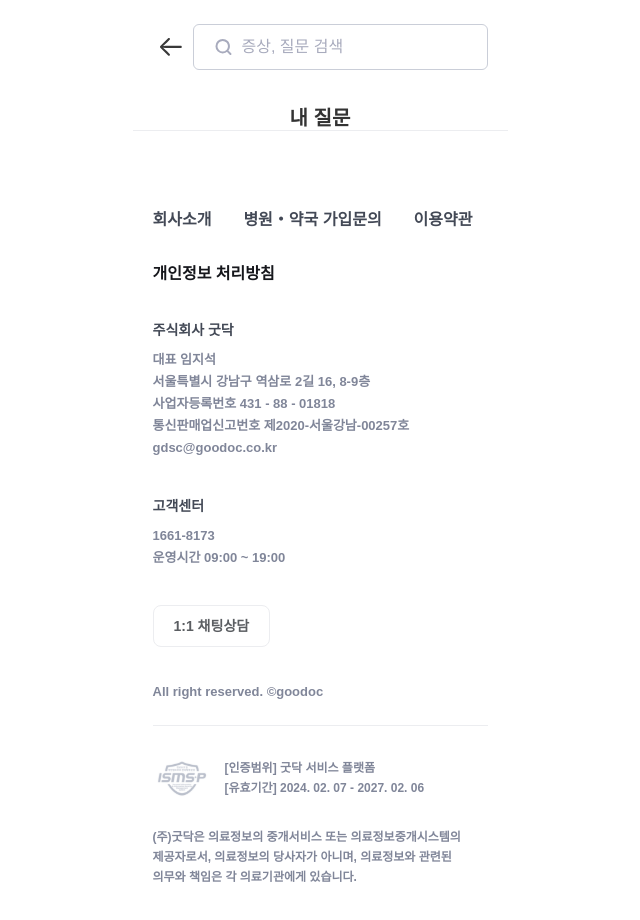
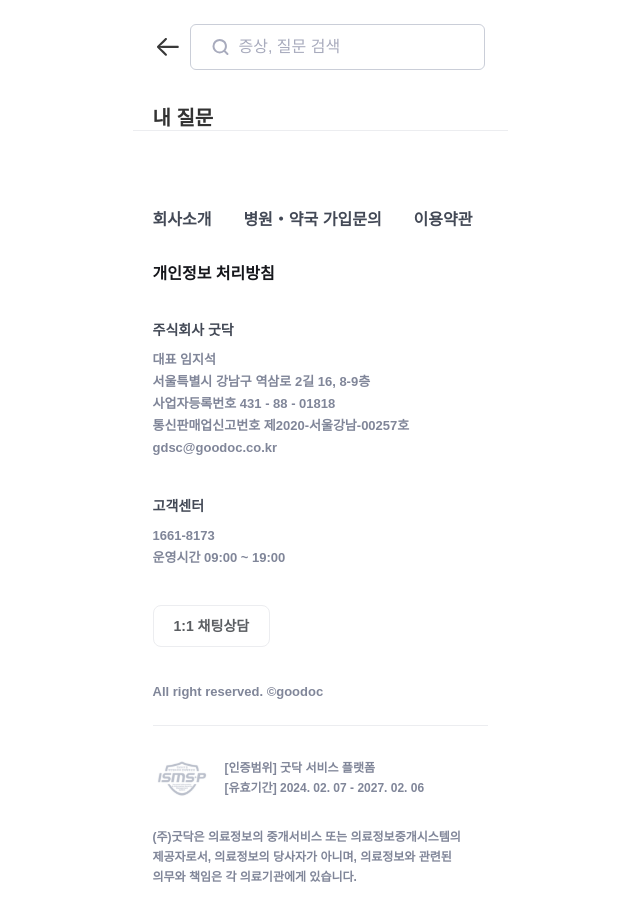
Before and after one commit to jisooooooooooo/36-COLLABORATION-WEB-GOODOC, a React (Vite) app: page /qna/my in a window 1280 px wide. Shown: the top 920 px of the page, without its empty margins (320-960 px from the left). Built offline with nearby package versions, Linux system fonts and the light colour scheme.

Commit message:
fix: QnALayout 레이아웃 수정(좌측 정렬 위해 items-center 지우고 ml 적용...)

```diff
--- a/src/pages/qna/page/QnALayout.tsx
+++ b/src/pages/qna/page/QnALayout.tsx
@@ -1,10 +1,10 @@
 import { Outlet } from 'react-router';
-import QnASearch from '../qnaList/components/QnASearch';
+import QnASearch from '@/pages/qna/qnaList/components/QnASearch';
 import Footer from '@/shared/components/Footer';
 
 const QnALayout = () => {
   return (
-    <div className="flex flex-col items-center mb-[9.1875rem]">
+    <div className="flex flex-col mb-[9.1875rem]">
       <QnASearch />
       <main>
         <Outlet />
--- a/src/pages/qna/qnaList/components/MyQuestion.tsx
+++ b/src/pages/qna/qnaList/components/MyQuestion.tsx
@@ -15,9 +15,9 @@
       onClick={handleClick}
     >
       <span className="title-semi-18 text-CGray">내 질문</span>
-      <div className="flex  gap-[.25rem] items-end">
-        <span className="title-semi-18 text-CGray text-center">0</span>
-        <ForwardArrow className="w-[1.5rem] h-[1.5rem] " />
+      <div className="flex gap-[.25rem] items-end">
+        <span className="title-semi-18 text-CGray">0</span>
+        <ForwardArrow className="w-[1.5rem] h-[1.5rem] mb-[1px]" />
       </div>
     </button>
   );
--- a/src/pages/qna/qnaList/components/QnASearch.tsx
+++ b/src/pages/qna/qnaList/components/QnASearch.tsx
@@ -13,7 +13,7 @@
   };
 
   return (
-    <div className="flex justify-between items-center mt-[1.5rem] gap-[4px] w-[20.9375rem]">
+    <div className="flex mt-[1.5rem] ml-[17px] gap-[4px] w-[20.9375rem]">
       <button type="button" onClick={handleClick}>
         <BackArrow className="w-[2.25rem] h-[2.25rem]" />
       </button>
--- a/src/pages/qna/qnaList/page/QnAHome.tsx
+++ b/src/pages/qna/qnaList/page/QnAHome.tsx
@@ -16,7 +16,7 @@
   const { data: qnaPreviews, hasMore, loadMore } = usePagination(dummyQnaData, 5);
 
   return (
-    <div className="flex flex-col justify-center items-center mb-[2.25rem]">
+    <div className="flex flex-col items-center mb-[2.25rem]">
       <DeptFilter />
       <MyQuestion />
       <QnAList qnaPreviews={qnaPreviews} />
--- a/src/pages/qna/qnaMy/page/QnAMy.tsx
+++ b/src/pages/qna/qnaMy/page/QnAMy.tsx
@@ -1,7 +1,7 @@
 const QnAMy = () => {
   return (
-    <div className="flex flex-col mt-[36px]">
-      <span className="title-bold-20 self-start">내 질문</span>
+    <div className="flex flex-col mt-[36px] items-start w-full">
+      <span className="title-bold-20 self-start w-full ml-[20px]">내 질문</span>
     </div>
   );
 };
```
